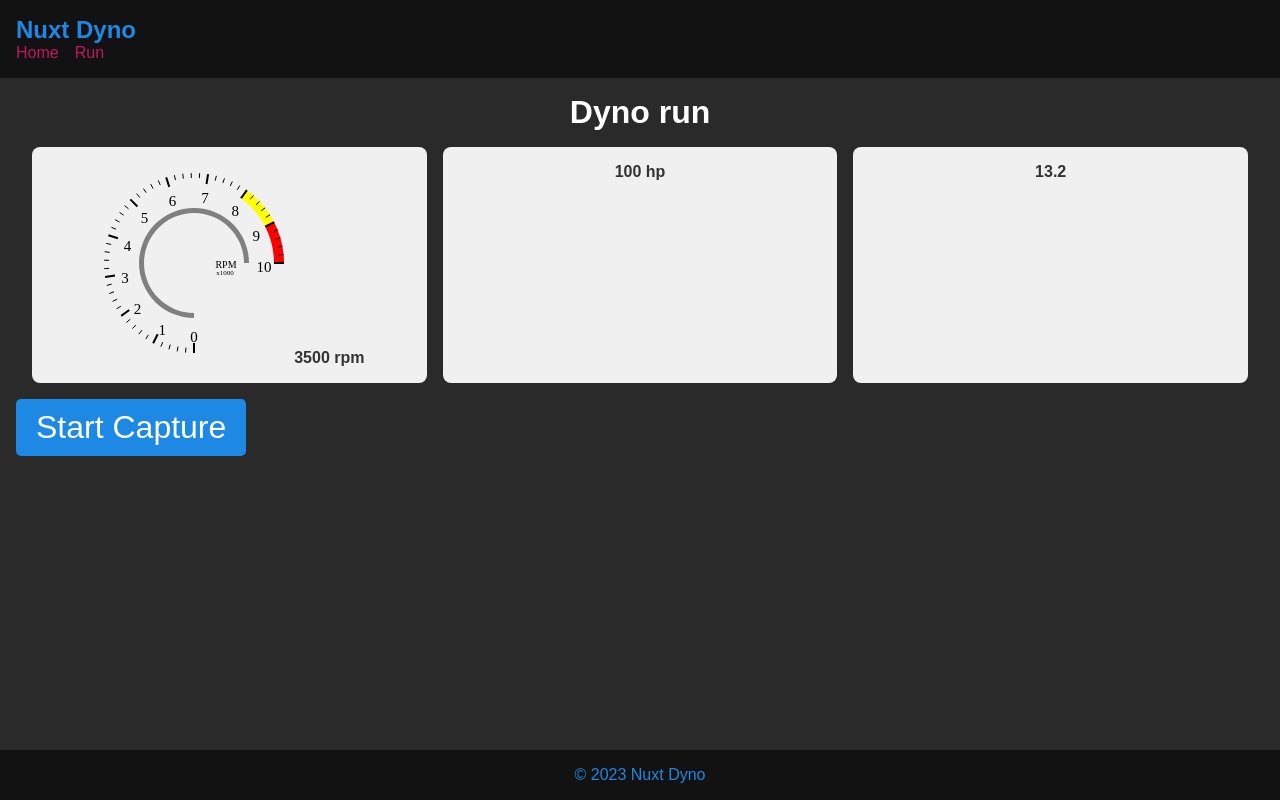
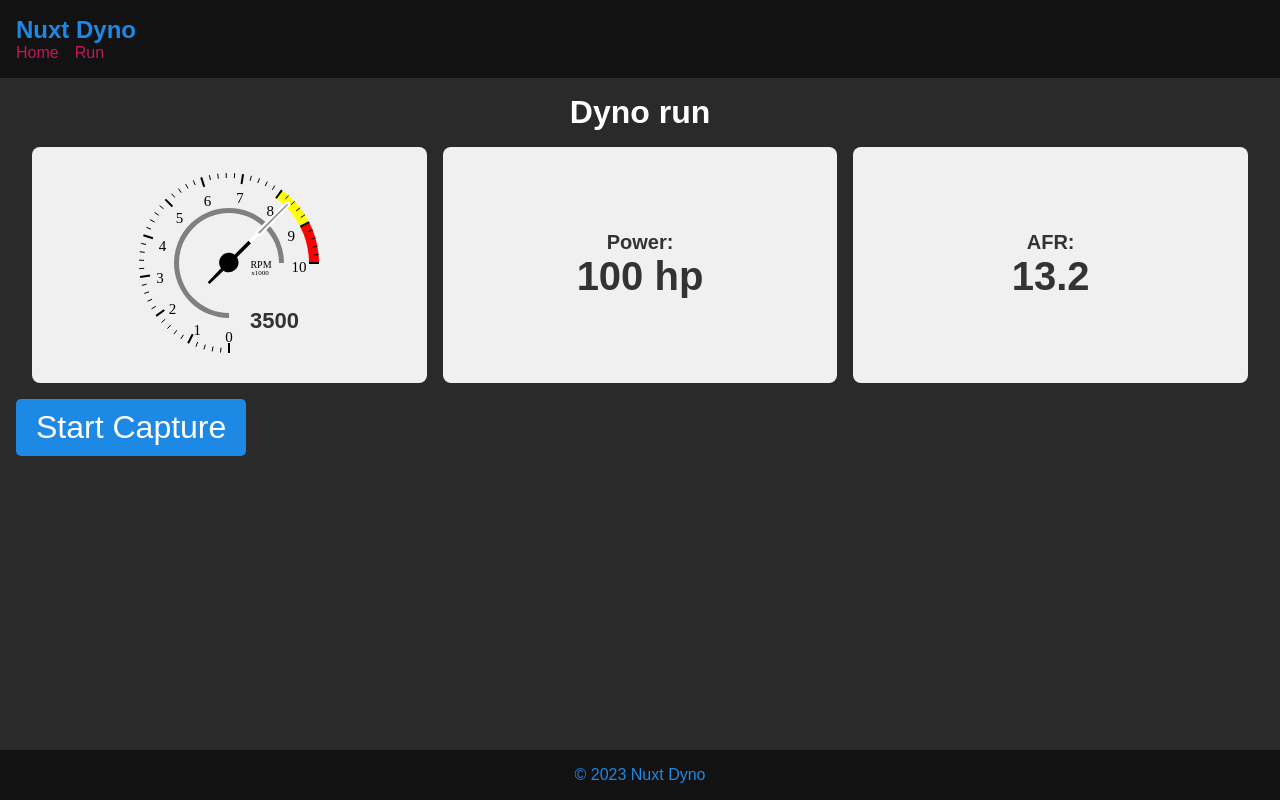
Before and after one commit to rbenzazon/nuxt-dyno, a Nuxt app in the folder nuxt-app/: page /run in a window 1280 px wide. Built offline with nearby package versions, Linux system fonts and the light colour scheme; a web font is replaced by a local one.

Commit message:
feature(RpmRun): adding needle component

```diff
--- a/nuxt-app/app/components/AFRRun.vue
+++ b/nuxt-app/app/components/AFRRun.vue
@@ -1,5 +1,8 @@
 <template>
-    <span>{{ afr }}</span>
+    <div>
+        <span>AFR:</span>
+        <span>{{ afr }}</span>
+    </div>
 </template>
 
 <script setup>
@@ -14,9 +17,22 @@
 </script>
 
 <style scoped>
-span {
+div {
+    display: flex;
+    flex-direction: column;
+
+    justify-content: center;
+    align-items: center;
+    height: 100%;
+    width: 100%;
+}
+span{
     font-weight: bold;
+    font-size: 20px;
     color: #333;
+}
+span:not(:first-child) {
+    font-size: 40px;
 }
 
 </style>
--- /dev/null
+++ b/nuxt-app/app/components/Needle.vue
@@ -0,0 +1,34 @@
+<template>
+    <svg
+   width="200"
+   height="200"
+   viewBox="0 0 52.916665 52.916666"
+   version="1.1"
+   id="needle"
+   xml:space="preserve"
+   xmlns="http://www.w3.org/2000/svg"
+   xmlns:svg="http://www.w3.org/2000/svg"><defs
+     id="defs1" /><g
+     id="layer1"><g
+       id="g12"
+       :transform="`translate(-79.179757,-122.94095)  rotate(${props.angle},105.2367,141.64205)`"><path
+         id="path2"
+         style="fill:#000000;fill-opacity:1;stroke:none;stroke-width:0.051;stroke-linecap:round;stroke-linejoin:round;stroke-dasharray:none;paint-order:markers fill stroke"
+         d="m 105.23647,141.6451 -0.002,5.24257 c -1.23613,0.20346 -2.15617,1.27319 -2.158,2.52595 0.002,1.2516 0.92279,2.3209 2.15748,2.52595 l 0.13958,5.09529 0.67179,-0.002 0.14211,-5.09581 c 1.18764,-0.24539 2.00946,-1.31064 2.01228,-2.52336 -0.003,-1.20123 -0.83465,-2.27293 -2.00815,-2.52957 l 0.001,-5.24102 z" /><path
+         style="font-variation-settings:normal;opacity:1;vector-effect:none;fill:#ffffff;fill-opacity:1;stroke:none;stroke-width:0.051;stroke-linecap:round;stroke-linejoin:round;stroke-miterlimit:4;stroke-dasharray:none;stroke-dashoffset:0;stroke-opacity:1;-inkscape-stroke:none;paint-order:markers fill stroke;stop-color:#000000;stop-opacity:1"
+         d="m 105.2367,141.64205 0.95477,-8.7e-4 0.001,-2.57792 c 0.34393,-0.14721 0.44292,-0.41827 0.44139,-0.74016 l -0.17294,-10.65288 c -0.008,-0.30574 -0.38937,-0.80652 -0.72144,-1.15424 -0.30341,0.32251 -0.7443,0.82669 -0.74651,1.14876 l -0.17504,10.66108 c -0.0125,0.3878 0.16094,0.60037 0.41639,0.73572 z"
+         id="path4" /><path
+         style="fill:#8f8f8f;fill-opacity:1;stroke:none;stroke-width:0.0244644;stroke-linecap:round;stroke-linejoin:round;stroke-dasharray:none;paint-order:markers fill stroke"
+         d="m 105.96527,138.00888 -0.0456,-10.04642 c -0.003,-0.26658 -0.0806,-0.39373 -0.19038,-0.61945 -0.11933,0.22566 -0.19641,0.33384 -0.197,0.61467 l -0.0462,10.05357 c -8e-5,0.2709 0.13579,0.31517 0.23952,0.31518 0.10374,2e-5 0.24007,-0.0369 0.23966,-0.31755 z"
+         id="path4-3" /></g></g></svg>
+</template>
+
+<script setup>
+    const props = defineProps({
+        angle: {
+            type: Number,
+            required: false,
+            default: 0
+        }
+    });
+</script>
--- a/nuxt-app/app/components/PowerRun.vue
+++ b/nuxt-app/app/components/PowerRun.vue
@@ -1,5 +1,8 @@
 <template>
-    <span>{{ power }} {{ unit }}</span>
+    <div>
+        <span>Power:</span>
+        <span>{{ power }} {{ unit }}</span>
+    </div>
 </template>
 
 <script setup>
@@ -18,8 +21,20 @@
 </script>
 
 <style scoped>
-span {
+div {
+    display: flex;
+    flex-direction: column;
+    justify-content: center;
+    align-items: center;
+    height: 100%;
+    width: 100%;
+}
+span{
     font-weight: bold;
+    font-size: 20px;
     color: #333;
 }
+span:not(:first-child) {
+    font-size: 40px;
+}
 </style>
--- a/nuxt-app/app/components/RpmRun.vue
+++ b/nuxt-app/app/components/RpmRun.vue
@@ -1,6 +1,7 @@
 <template>
+    <Needle :angle="45"/>
     <svg ref="svgRef" width="200" height="200"></svg>
-    <span>{{ rpm }} rpm</span>
+    <span>{{ rpm }}</span>
 </template>
 
 <script setup>
@@ -38,6 +39,8 @@
             default: 9000
         }
     });
+
+
 
     const svgRef = useTemplateRef("svgRef");
     const gRef = ref(null);
@@ -179,8 +182,17 @@
 </script>
 
 <style scoped>
+    #needle{
+        position:absolute;
+        transform: translate(21px, 7px);
+    }
 span {
     font-weight: bold;
+    font-size: 22px;
     color: #333;
+    position: absolute;
+    left: 250px;
+    top: 308px;
+
 }
 </style>
```
